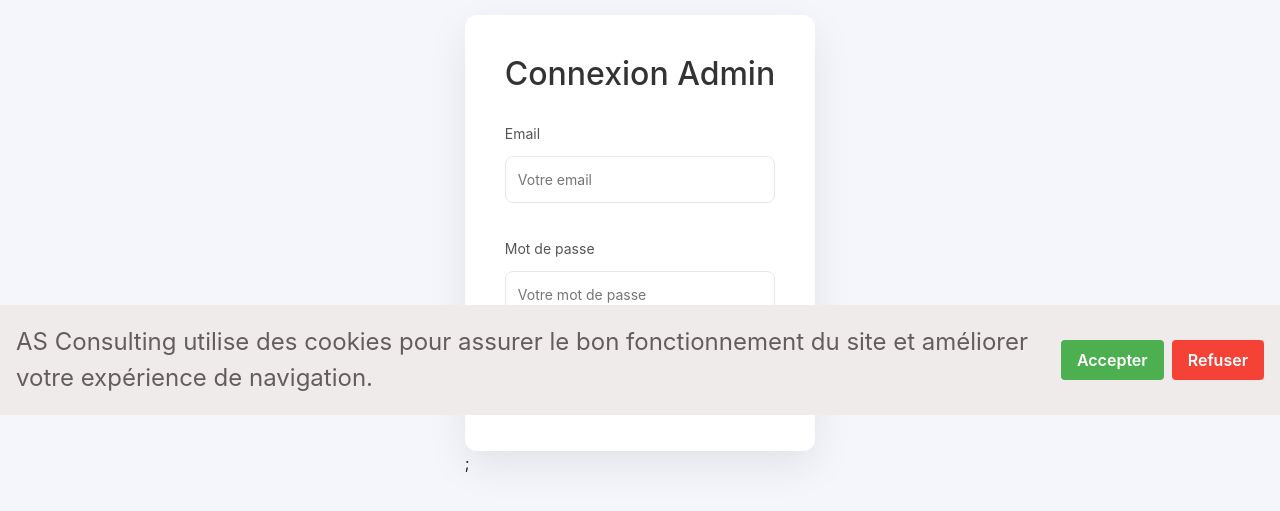
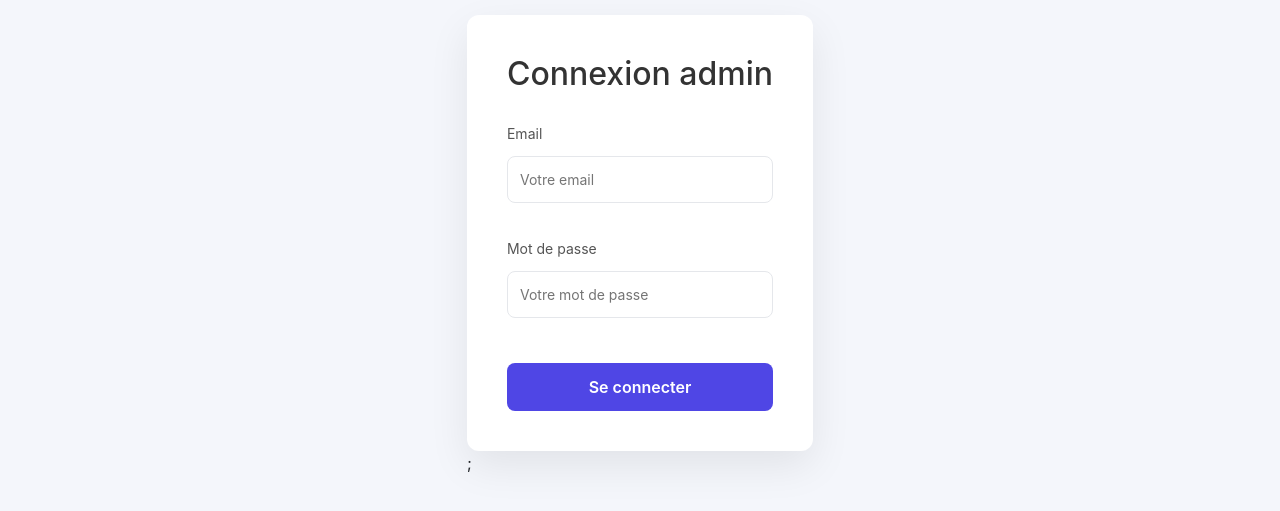
Before and after one commit to BangalyLeDeveloppeur/AS-consulting, a React (Vite) app in the folder frontend/: page /admin in a window 1280 px wide. Shown: the part 155-666 px from the top of the page. Built offline with nearby package versions, Linux system fonts and the light colour scheme.

Commit message:
mise ajours du style de la page admin

```diff
--- a/frontend/src/admin/components/Login.jsx
+++ b/frontend/src/admin/components/Login.jsx
@@ -65,7 +65,7 @@ const Login = () => {
 
   return (
     <form onSubmit={handleLogin} className="form-login">
-      <h2>Connexion Admin</h2>
+      <h2>Connexion admin</h2>
 
       <div className="form-group">
         <label>Email</label>
--- a/frontend/src/styles/components/_dashbord.scss
+++ b/frontend/src/styles/components/_dashbord.scss
@@ -71,7 +71,7 @@ body {
   padding: 25px;
   margin-bottom: 30px;
   border-radius: 10px;
-  box-shadow: 0 10px 30px rgba(0,0,0,0.05);
+  box-shadow: 0 10px 30px rgba(0, 0, 0, 0.05);
 }
 
 /* Titres */
@@ -102,3 +102,6 @@ button {
 button:hover {
   background: #4338ca;
 }
+.cookie-banner {
+  display: none;
+}
--- a/frontend/src/styles/index.css
+++ b/frontend/src/styles/index.css
@@ -1217,6 +1217,10 @@ button:hover {
   background: #4338ca;
 }
 
+.cookie-banner {
+  display: none;
+}
+
 .footer {
   background-color: black;
   padding: 50px 0;
```
Also changed, not shown: 1 other file (tests, documents, lock files or other folders).
